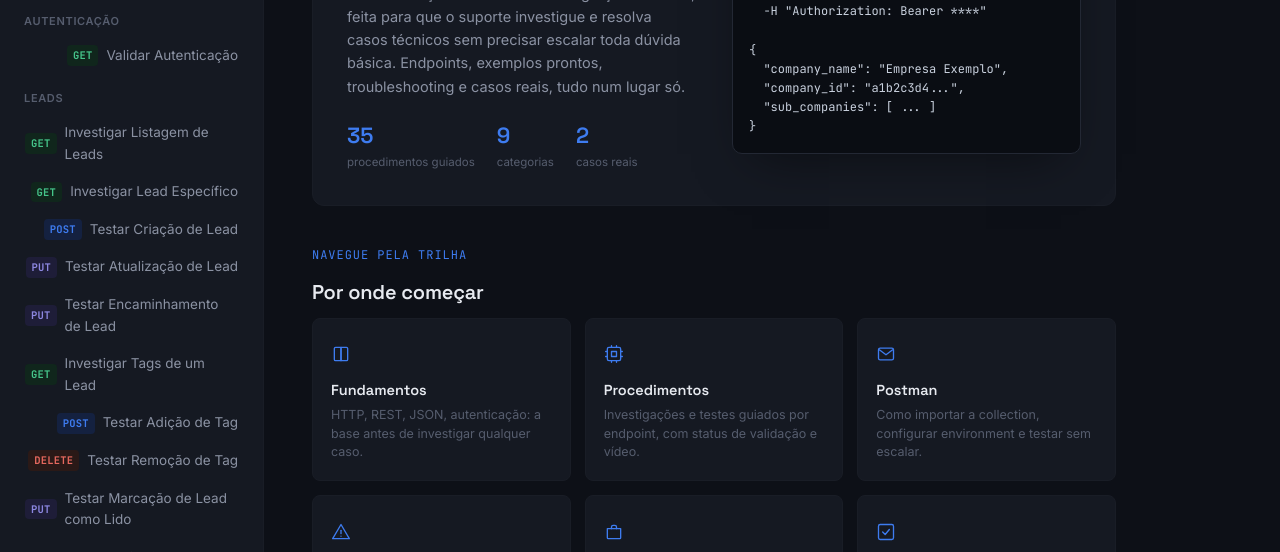
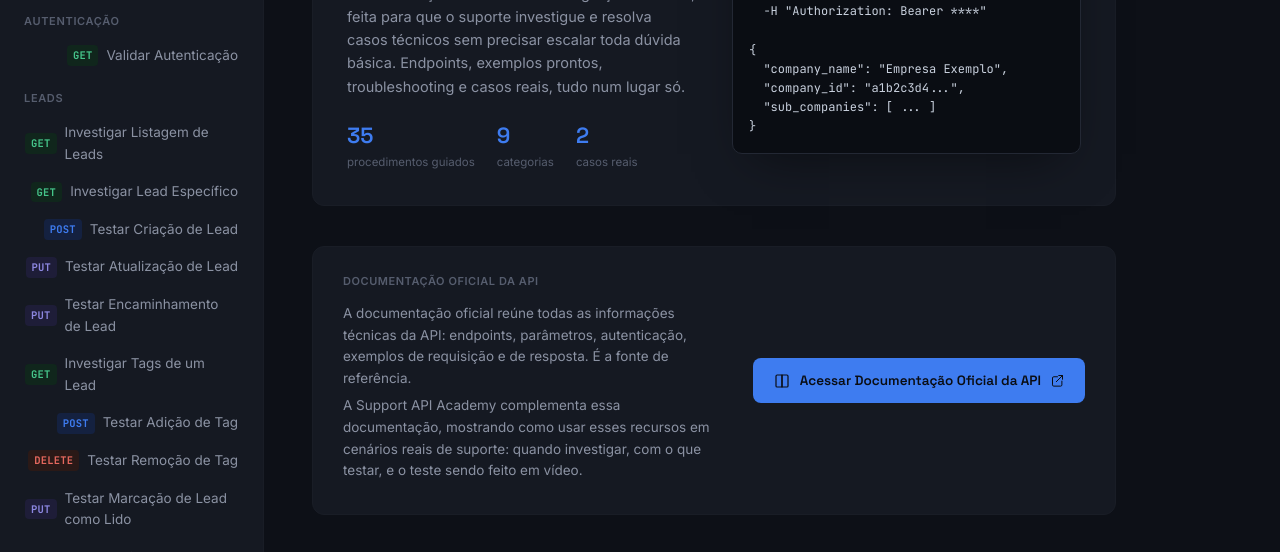
Before and after one commit to lucascardoso1912/support-api-academy, a plain HTML site: page index.html in a window 1280 px wide. Shown: the part 227-779 px from the top of the page. Drawn offline with Linux system fonts and the light colour scheme.

Commit message:
Add files via upload

```diff
--- a/app.js
+++ b/app.js
@@ -5,6 +5,7 @@
 
 const app = document.getElementById("app");
 const sidebarNav = document.getElementById("sidebar-nav");
+const OFFICIAL_DOCS_URL = "https://docs-api-leads.c2sapp.com/";
 
 // ---------- ícones (stroke, 1.5px, sem emoji) ----------
 const ICONS = {
@@ -23,7 +24,8 @@ const ICONS = {
   circle: `<circle cx="12" cy="12" r="9"/>`,
   platform: `<rect x="3" y="4" width="18" height="12" rx="1.5"/><path d="M8 20h8M12 16v4"/>`,
   logs: `<path d="M4 6h16M4 12h11M4 18h14"/>`,
-  target: `<circle cx="12" cy="12" r="8"/><circle cx="12" cy="12" r="3.5"/>`
+  target: `<circle cx="12" cy="12" r="8"/><circle cx="12" cy="12" r="3.5"/>`,
+  external: `<path d="M14 4h6v6"/><path d="M20 4 10 14"/><path d="M19 13v6a2 2 0 0 1-2 2H6a2 2 0 0 1-2-2V8a2 2 0 0 1 2-2h6"/>`
 };
 
 function icon(name, size = 16) {
@@ -213,6 +215,19 @@ function renderHome() {
           <div class="terminal-body" id="hero-terminal-body"></div>
         </div>
       </div>
+    </div>
+
+    <div class="docs-relation">
+      <div class="docs-relation-copy">
+        <div class="status-block-label">Documentação Oficial da API</div>
+        <p>A documentação oficial reúne todas as informações técnicas da API: endpoints, parâmetros, autenticação, exemplos de requisição e de resposta. É a fonte de referência.</p>
+        <p>A Support API Academy complementa essa documentação, mostrando como usar esses recursos em cenários reais de suporte: quando investigar, com o que testar, e o teste sendo feito em vídeo.</p>
+      </div>
+      <a class="docs-relation-btn" href="${OFFICIAL_DOCS_URL}" target="_blank" rel="noopener">
+        ${icon("book", 18)}
+        <span>Acessar Documentação Oficial da API</span>
+        ${icon("external", 15)}
+      </a>
     </div>
 
     <div class="section">
@@ -502,6 +517,11 @@ function renderEndpointDetail(slug) {
       <h2>Demonstração em vídeo</h2>
       ${videoSection}
     </div>
+
+    <a class="official-docs-link" href="${OFFICIAL_DOCS_URL}" target="_blank" rel="noopener">
+      ${icon("external", 13)}
+      <span>Ver especificação completa de ${ep.path} na documentação oficial</span>
+    </a>
   `;
   wireCodePanels(app);
 }
--- a/style.css
+++ b/style.css
@@ -343,6 +343,48 @@ tr:last-child td { border-bottom: none; }
 .caso-card ol { margin: 0; padding-left: 18px; color: var(--text-dim); }
 .caso-card ol li { margin-bottom: 5px; }
 
+/* relação com a documentação oficial (home) */
+.docs-relation {
+  border: 1px solid var(--border-soft);
+  background: var(--bg-elevated);
+  border-radius: 12px;
+  padding: 26px 30px;
+  margin-bottom: 40px;
+  display: flex;
+  align-items: center;
+  gap: 30px;
+  flex-wrap: wrap;
+}
+.docs-relation-copy { flex: 1; min-width: 260px; }
+.docs-relation-copy p { font-size: 13.5px; margin: 6px 0; max-width: 560px; }
+.docs-relation-btn {
+  display: inline-flex;
+  align-items: center;
+  gap: 9px;
+  background: var(--accent);
+  color: #0A0D13;
+  font-family: var(--font-display);
+  font-weight: 600;
+  font-size: 13.5px;
+  padding: 12px 20px;
+  border-radius: 8px;
+  white-space: nowrap;
+  text-decoration: none;
+  flex-shrink: 0;
+}
+.docs-relation-btn:hover { text-decoration: none; opacity: 0.9; }
+
+/* link discreto pra doc oficial no rodapé de cada procedimento */
+.official-docs-link {
+  display: inline-flex;
+  align-items: center;
+  gap: 6px;
+  font-size: 12.5px;
+  color: var(--text-faint);
+  margin-top: 8px;
+}
+.official-docs-link:hover { color: var(--link); text-decoration: none; }
+
 /* home hero */
 .hero {
   border: 1px solid var(--border-soft);
```
Also changed, not shown: 1 other file.
